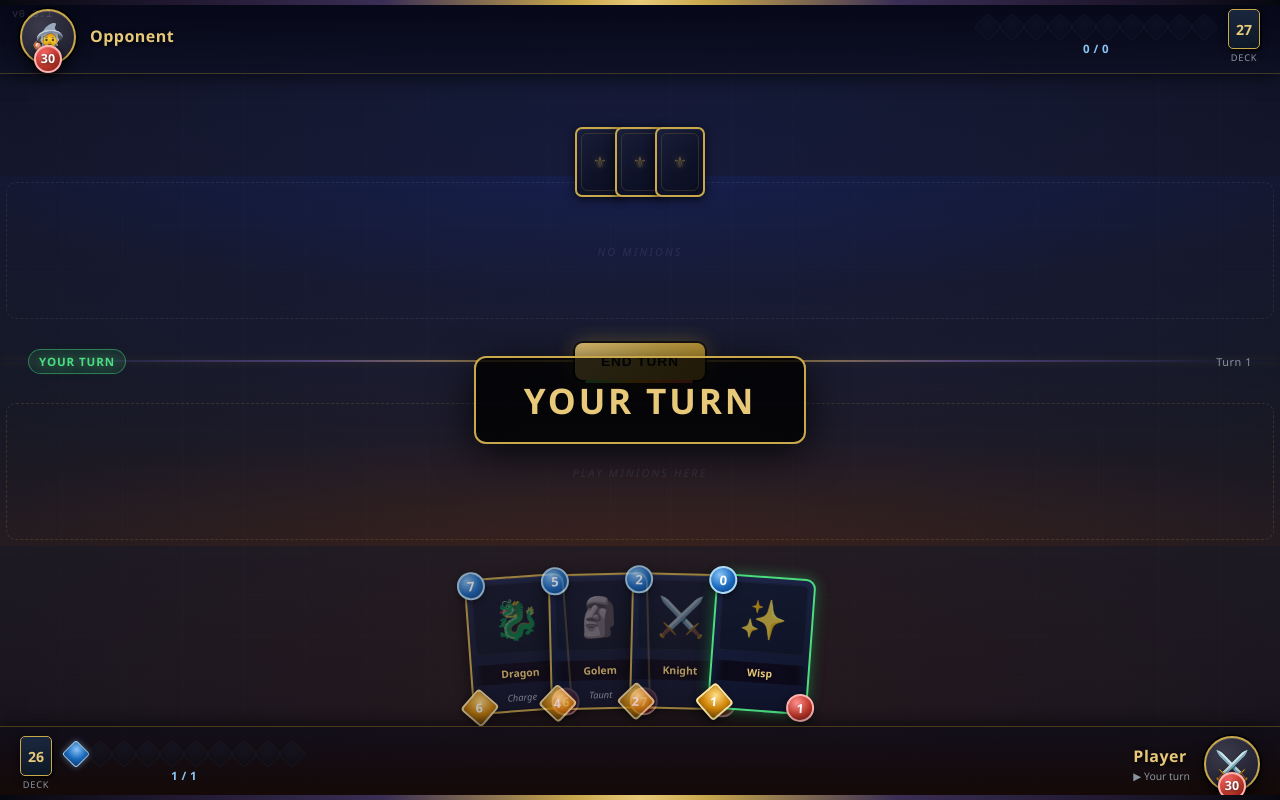
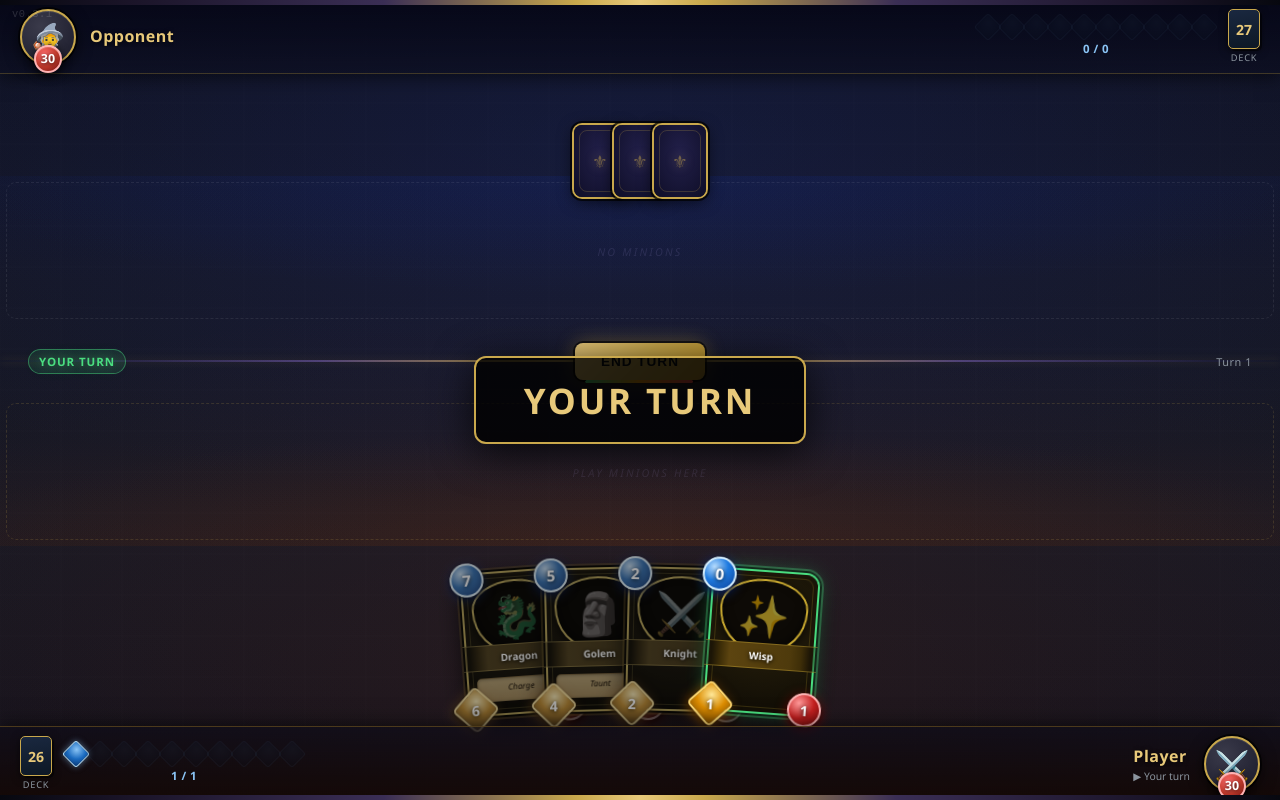
Before and after one commit to PennieEntertainment/CardLogy, a website: page game.html in a window 1280 px wide. Drawn offline with Linux system fonts and the light colour scheme.

Commit message:
Update game.html

```diff
--- a/game.html
+++ b/game.html
@@ -276,50 +276,38 @@
       position: relative;
     }
 
-    /* Hand fan arc — player */
-    #my-hand .card-in-hand:nth-child(1)  { transform: rotate(-6deg)  translateY(6px);  }
-    #my-hand .card-in-hand:nth-child(2)  { transform: rotate(-3.5deg) translateY(3px);  }
-    #my-hand .card-in-hand:nth-child(3)  { transform: rotate(-1.5deg) translateY(1px);  }
-    #my-hand .card-in-hand:nth-child(4)  { transform: rotate(0deg)    translateY(0px);  }
-    #my-hand .card-in-hand:nth-child(5)  { transform: rotate(1.5deg)  translateY(1px);  }
-    #my-hand .card-in-hand:nth-child(6)  { transform: rotate(3.5deg)  translateY(3px);  }
-    #my-hand .card-in-hand:nth-child(7)  { transform: rotate(6deg)    translateY(6px);  }
-    #my-hand .card-in-hand:nth-child(8)  { transform: rotate(8deg)    translateY(10px); }
-    #my-hand .card-in-hand:nth-child(9)  { transform: rotate(10deg)   translateY(14px); }
-    #my-hand .card-in-hand:nth-child(10) { transform: rotate(12deg)   translateY(18px); }
-    /* Override: hover always lifts cleanly */
-    #my-hand .card-playable:hover {
-      transform: translateY(-28px) scale(1.12) rotate(0deg) !important;
-    }
-
-
+    /* ─── Card base ─────────────────────────────────────────── */
     .card-in-hand {
-      width: 100px; height: 136px;
-      border-radius: 10px;
-      border: 2px solid;
+      width: 104px; height: 140px;
+      border-radius: 12px;
+      border: none;
       position: relative;
       cursor: pointer;
-      transition: transform 0.15s, box-shadow 0.15s;
+      transition: transform 0.18s cubic-bezier(0.34, 1.56, 0.64, 1), box-shadow 0.18s;
       flex-shrink: 0;
+      will-change: transform;
     }
     /* Card overlap in hand */
-    .card-in-hand + .card-in-hand  { margin-left: -22px; }
+    .card-in-hand + .card-in-hand  { margin-left: -26px; }
     .card-in-hand:first-child       { margin-left: 0; }
 
-    /* Opponent hand — face-down backs */
+    /* ─── Opponent face-down backs ──────────────────────────── */
     .card-back {
-      background: linear-gradient(135deg, #1a1f3a 0%, #0e1228 60%, #0a0d1e 100%);
-      border-color: var(--gold);
+      background:
+        radial-gradient(ellipse 70% 80% at 50% 40%, #22204a, #0f0e28),
+        linear-gradient(135deg, #1c1a40, #0d0c22);
       box-shadow:
-        0 2px 10px rgba(0,0,0,0.7),
-        inset 0 1px 0 rgba(255,255,255,0.06);
-    }
+        0 0 0 2px #c9a84c,
+        0 0 0 4px rgba(0,0,0,0.7),
+        0 4px 16px rgba(0,0,0,0.7);
+    }
+    /* Inner decorative inset */
     .card-back::before {
       content: '';
       position: absolute;
-      inset: 4px;
-      border-radius: 6px;
-      border: 1px solid rgba(201,168,76,0.18);
+      inset: 5px;
+      border-radius: 8px;
+      border: 1px solid rgba(201,168,76,0.22);
     }
     .card-back::after {
       content: '⚜';
@@ -328,134 +316,204 @@
       display: flex;
       align-items: center;
       justify-content: center;
-      font-size: 1.6rem;
-      color: rgba(201,168,76,0.40);
-      text-shadow: 0 0 10px rgba(201,168,76,0.3);
-    }
-
-    /* Opponent hand — compact face-down backs */
+      font-size: 1.7rem;
+      color: rgba(201,168,76,0.45);
+      text-shadow: 0 0 12px rgba(201,168,76,0.35);
+    }
+
+    /* Opponent hand — compact */
     #opp-hand .card-in-hand {
-      width: 50px;
-      height: 70px;
-      border-radius: 7px;
-    }
-    #opp-hand .card-in-hand + .card-in-hand { margin-left: -10px; }
-    #opp-hand .card-back::after { font-size: 1rem; }
-
-    /* Player hand — visible cards */
+      width: 52px;
+      height: 72px;
+      border-radius: 8px;
+    }
+    #opp-hand .card-in-hand + .card-in-hand { margin-left: -12px; }
+    #opp-hand .card-back::after { font-size: 1.1rem; }
+
+    /* ─── Player card — Hearthstone-style stone frame ───────── */
     .card-playable {
-      background: linear-gradient(170deg, #1e2548 0%, #141a35 55%, #0e1228 100%);
-      border-color: var(--gold);
+      /* Solid warm stone body — NO transparency */
+      background:
+        radial-gradient(ellipse 90% 60% at 50% 35%, #2e2410 0%, #1e1809 55%, #130f06 100%),
+        linear-gradient(180deg, #27200c 0%, #1a1508 100%);
       box-shadow:
-        0 4px 16px rgba(0,0,0,0.75),
-        inset 0 1px 0 rgba(255,255,255,0.07),
-        inset 0 -1px 0 rgba(0,0,0,0.3);
+        0 0 0 2px #c8a830,          /* gold ring */
+        0 0 0 4px #0e0b04,          /* dark gap */
+        0 0 0 6px rgba(140,100,12,0.35), /* outer warm glow */
+        0 8px 28px rgba(0,0,0,0.9),
+        inset 0 1px 2px rgba(255,210,80,0.08);
+    }
+    /* Inner stone texture frame line */
+    .card-playable::before {
+      content: '';
+      position: absolute;
+      inset: 4px;
+      border-radius: 9px;
+      border: 1px solid rgba(200,168,48,0.20);
+      pointer-events: none;
+      z-index: 2;
     }
     .card-playable:hover {
-      transform: translateY(-28px) scale(1.12) rotate(0deg) !important;
-      box-shadow: 0 20px 40px rgba(0,0,0,0.85), 0 0 30px rgba(201,168,76,0.25) !important;
+      transform: translateY(-32px) scale(1.14) rotate(0deg) !important;
+      box-shadow:
+        0 0 0 2px #e8c84a,
+        0 0 0 4px #0e0b04,
+        0 0 0 6px rgba(200,160,20,0.5),
+        0 24px 48px rgba(0,0,0,0.9),
+        0 0 40px rgba(200,168,40,0.3) !important;
       z-index: 99 !important;
     }
     .card-playable.can-play {
-      border-color: #4ade80;
-      box-shadow: 0 0 14px rgba(74,222,128,0.45), 0 4px 14px rgba(0,0,0,0.7);
-    }
-    .card-playable.cannot-play { opacity: 0.72; cursor: not-allowed; }
-    .card-playable.cannot-play:hover { transform: none !important; box-shadow: 0 4px 16px rgba(0,0,0,0.75) !important; }
-
-    /* Card cost gem (top-left) */
+      box-shadow:
+        0 0 0 2px #4ade80,
+        0 0 0 4px rgba(0,0,0,0.6),
+        0 0 0 6px rgba(74,222,128,0.3),
+        0 0 20px rgba(74,222,128,0.45),
+        0 8px 28px rgba(0,0,0,0.9);
+    }
+    .card-playable.cannot-play {
+      filter: brightness(0.65) saturate(0.6);
+      cursor: not-allowed;
+    }
+    .card-playable.cannot-play:hover {
+      transform: none !important;
+      filter: brightness(0.65) saturate(0.6) !important;
+    }
+
+    /* ─── Mana cost gem ─────────────────────────────────────── */
     .card-gem {
       position: absolute;
-      top: -9px; left: -9px;
-      width: 28px; height: 28px;
+      top: -12px; left: -12px;
+      width: 34px; height: 34px;
       border-radius: 50%;
-      background: radial-gradient(circle at 35% 30%, #8ac4f5, #1a6abf 55%, #0a3570);
-      border: 2px solid #aedaf7;
+      background: radial-gradient(circle at 32% 28%, #b8deff, #1e7ae0 45%, #0a3d92);
+      border: 2.5px solid #d4eeff;
       display: flex;
       align-items: center;
       justify-content: center;
-      font-size: 0.82rem;
+      font-size: 0.95rem;
       font-weight: 900;
       color: #fff;
-      z-index: 5;
-      box-shadow: 0 2px 6px rgba(0,0,0,0.6);
-    }
-    /* Card mini art */
+      text-shadow: 0 1px 5px rgba(0,0,0,0.9);
+      z-index: 6;
+      box-shadow: 0 3px 12px rgba(10,60,200,0.55), 0 2px 4px rgba(0,0,0,0.8);
+    }
+
+    /* ─── Art oval (Hearthstone portrait) ───────────────────── */
     .card-art {
       position: absolute;
-      top: 5px; left: 5px; right: 5px;
-      height: 70px;
-      background: #0d1220;
-      border-radius: 5px;
+      top: 7px; left: 8px; right: 8px;
+      height: 72px;
+      /* Oval portrait shape */
+      border-radius: 50% 50% 42% 42% / 40% 40% 58% 58%;
       overflow: hidden;
-      font-size: 2.4rem;
+      background: #0d0a06;
+      border: 2.5px solid #c8a830;
+      box-shadow:
+        0 3px 12px rgba(0,0,0,0.8),
+        inset 0 -4px 10px rgba(0,0,0,0.5);
+      z-index: 1;
       display: flex;
       align-items: center;
       justify-content: center;
-      box-shadow: inset 0 0 0 1px rgba(255,255,255,0.06);
+      font-size: 2.6rem;
     }
     .card-art img {
-      width: 100%; height: 100%;
+      width: 110%; height: 110%;
       object-fit: cover;
-      object-position: top center;
-    }
-    .card-art:not(:has(img)) { opacity: 0.6; }
+      object-position: center top;
+      margin-top: -4px;
+    }
+    .card-art:not(:has(img)) { color: rgba(200,168,48,0.55); }
+
+    /* ─── Name scroll / nameplate ───────────────────────────── */
     .card-name {
       position: absolute;
-      bottom: 27px; left: 0; right: 0;
-      font-size: 0.65rem;
-      font-weight: 800;
+      /* Sits just below art, slightly overlapping its bottom edge */
+      bottom: 43px; left: -4px; right: -4px;
+      z-index: 4;
+      font-size: 0.63rem;
+      font-weight: 900;
       text-align: center;
-      color: var(--gold2);
+      color: #fff;
+      text-shadow: 0 1px 4px rgba(0,0,0,1);
       white-space: nowrap;
       overflow: hidden;
       text-overflow: ellipsis;
-      background: linear-gradient(90deg,
-        transparent 0%,
-        rgba(10,8,20,0.88) 12%,
-        rgba(14,10,28,0.95) 50%,
-        rgba(10,8,20,0.88) 88%,
-        transparent 100%
-      );
-      padding: 3px 8px;
-      text-shadow: 0 1px 4px rgba(0,0,0,0.9);
-    }
+      padding: 5px 16px;
+      /* Solid scroll banner — winged at the edges */
+      background:
+        linear-gradient(90deg,
+          transparent   0%,
+          #1c1506      6%,
+          #3e2e08     14%,
+          #5c4410     22%,
+          #4e3a0c     76%,
+          #3e2e08     86%,
+          #1c1506     94%,
+          transparent 100%
+        );
+      border-top:    1px solid rgba(210,175,55,0.40);
+      border-bottom: 1px solid rgba(210,175,55,0.40);
+    }
+
+    /* ─── Description / text box ────────────────────────────── */
     .card-desc {
       position: absolute;
-      bottom: 6px; left: 4px; right: 4px;
-      font-size: 0.58rem;
+      bottom: 12px; left: 8px; right: 8px;
+      /* Parchment-style box */
+      background: linear-gradient(180deg, #c4a25a 0%, #b08840 100%);
+      border-radius: 5px;
+      border: 1px solid rgba(80,50,0,0.4);
+      box-shadow: inset 0 1px 3px rgba(0,0,0,0.25);
+      font-size: 0.52rem;
       text-align: center;
-      color: #9ba3b5;
-      white-space: nowrap;
+      line-height: 1.4;
+      color: #1e1000;
+      font-style: italic;
+      min-height: 24px;
+      max-height: 28px;
+      padding: 3px 5px;
+      display: -webkit-box;
+      -webkit-line-clamp: 2;
+      -webkit-box-orient: vertical;
       overflow: hidden;
-      text-overflow: ellipsis;
-      font-style: italic;
-    }
+      white-space: normal;
+      z-index: 3;
+    }
+    /* Hide parchment box if no description */
+    .card-desc:empty { display: none; }
+
+    /* ─── Attack (gold diamond) ─────────────────────────────── */
     .card-atk {
       position: absolute;
-      bottom: -9px; left: -9px;
-      width: 28px; height: 28px;
-      background: radial-gradient(circle at 35% 30%, #ffe08a, #d4890a 55%, #7a4a00);
-      border: 2px solid #ffe49e;
-      border-radius: 4px;
+      bottom: -12px; left: -12px;
+      width: 34px; height: 34px;
+      background: radial-gradient(circle at 32% 28%, #ffe898, #dc8c00 50%, #7a4a00);
+      border: 2.5px solid #ffd870;
+      border-radius: 5px;
       transform: rotate(45deg);
       display: flex; align-items: center; justify-content: center;
-      font-size: 0.78rem; font-weight: 900; color: #fff;
-      z-index: 5;
-      box-shadow: 0 2px 6px rgba(0,0,0,0.6);
+      font-size: 0.88rem; font-weight: 900; color: #fff;
+      text-shadow: 0 1px 5px rgba(0,0,0,0.9);
+      z-index: 6;
+      box-shadow: 0 3px 12px rgba(180,100,0,0.6), 0 2px 4px rgba(0,0,0,0.8);
     }
     .card-atk span { transform: rotate(-45deg); display: block; }
+
+    /* ─── Health (red circle) ───────────────────────────────── */
     .card-hp {
       position: absolute;
-      bottom: -9px; right: -9px;
-      width: 28px; height: 28px;
+      bottom: -12px; right: -12px;
+      width: 34px; height: 34px;
       border-radius: 50%;
-      background: radial-gradient(circle at 35% 30%, #ff9090, #c0392b 55%, #6a1010);
-      border: 2px solid #ffb3b3;
+      background: radial-gradient(circle at 32% 28%, #ff9a9a, #c42020 50%, #6a0808);
+      border: 2.5px solid #ffb4b4;
       display: flex; align-items: center; justify-content: center;
-      font-size: 0.78rem; font-weight: 900; color: #fff;
-      z-index: 5;
-      box-shadow: 0 2px 6px rgba(0,0,0,0.6);
+      font-size: 0.88rem; font-weight: 900; color: #fff;
+      text-shadow: 0 1px 5px rgba(0,0,0,0.9);
+      z-index: 6;
+      box-shadow: 0 3px 12px rgba(180,0,0,0.6), 0 2px 4px rgba(0,0,0,0.8);
     }
 
     /* ─── Battlefield ───────────────────────────────────────── */
@@ -524,95 +582,133 @@
 
     /* Minion card on field */
     .minion {
-      width: 102px; height: 128px;
-      border-radius: 10px;
+      width: 106px; height: 132px;
+      border-radius: 12px;
       position: relative;
       flex-shrink: 0;
       display: flex;
       align-items: center;
       justify-content: center;
       cursor: pointer;
-      transition: transform 0.15s, box-shadow 0.15s;
+      transition: transform 0.15s cubic-bezier(0.34,1.56,0.64,1), box-shadow 0.15s;
     }
     .minion .minion-art {
       position: absolute;
       inset: 0;
-      border-radius: 10px;
-      background: linear-gradient(170deg, #1e2548, #0e1228);
-      border: 2px solid var(--gold);
+      border-radius: 12px;
+      /* Same solid stone frame as hand cards */
+      background:
+        radial-gradient(ellipse 90% 60% at 50% 38%, #2e2410 0%, #1e1809 55%, #130f06 100%),
+        linear-gradient(180deg, #27200c 0%, #1a1508 100%);
+      border: none;
+      box-shadow:
+        0 0 0 2px #c8a830,
+        0 0 0 4px #0e0b04,
+        0 0 0 6px rgba(140,100,12,0.3),
+        0 6px 20px rgba(0,0,0,0.8);
       overflow: hidden;
       display: flex; align-items: center; justify-content: center;
       font-size: 2.4rem;
-      box-shadow: inset 0 0 0 1px rgba(255,255,255,0.06), 0 2px 8px rgba(0,0,0,0.5);
+    }
+    /* Portrait oval inside minion art area */
+    .minion .minion-art::before {
+      content: '';
+      position: absolute;
+      top: 5px; left: 7px; right: 7px;
+      height: 70px;
+      border-radius: 50% 50% 42% 42% / 40% 40% 58% 58%;
+      border: 1.5px solid rgba(200,168,48,0.35);
+      pointer-events: none;
+      z-index: 2;
     }
     .minion .minion-art img {
       width: 100%; height: 100%;
       object-fit: cover;
-      object-position: top center;
-    }
-    .minion:hover { transform: translateY(-8px); z-index: 20; }
+      object-position: center top;
+    }
+    .minion:hover { transform: translateY(-10px); z-index: 20; }
     .minion.can-attack .minion-art {
-      border-color: #f59e0b;
-      box-shadow: 0 0 14px rgba(245,158,11,0.6);
+      box-shadow:
+        0 0 0 2px #f59e0b,
+        0 0 0 4px rgba(0,0,0,0.6),
+        0 0 18px rgba(245,158,11,0.7);
       animation: pulse-gold 1.2s ease-in-out infinite;
     }
-    .minion.sleeping .minion-art { filter: brightness(0.5); }
-    /* Currently selected attacker — brighter gold ring */
+    .minion.sleeping .minion-art { filter: brightness(0.45) saturate(0.5); }
     .minion.attacking .minion-art {
-      border-color: #fde047;
-      box-shadow: 0 0 0 3px rgba(253,224,71,0.65), 0 0 22px rgba(253,224,71,0.9);
+      box-shadow:
+        0 0 0 2px #fde047,
+        0 0 0 4px rgba(0,0,0,0.5),
+        0 0 0 6px rgba(253,224,71,0.5),
+        0 0 28px rgba(253,224,71,0.9);
       animation: pulse-gold 0.6s ease-in-out infinite;
     }
-    /* Opponent minion that can be targeted */
     .minion.targetable { cursor: crosshair; }
     .minion.targetable .minion-art {
-      border-color: #f85149;
-      box-shadow: 0 0 0 3px rgba(248,81,73,0.5), 0 0 18px rgba(248,81,73,0.8);
+      box-shadow:
+        0 0 0 2px #f85149,
+        0 0 0 4px rgba(0,0,0,0.5),
+        0 0 0 6px rgba(248,81,73,0.4),
+        0 0 22px rgba(248,81,73,0.8);
       animation: pulse-red 0.8s ease-in-out infinite;
     }
     .minion .m-atk {
       position: absolute;
-      bottom: -9px; left: -9px;
-      width: 30px; height: 30px;
-      background: radial-gradient(circle at 35% 30%, #ffe08a, #d4890a 55%, #7a4a00);
-      border: 2px solid #ffe49e;
-      border-radius: 4px;
+      bottom: -12px; left: -12px;
+      width: 32px; height: 32px;
+      background: radial-gradient(circle at 32% 28%, #ffe898, #dc8c00 50%, #7a4800);
+      border: 2.5px solid #ffd870;
+      border-radius: 5px;
       transform: rotate(45deg);
       display: flex; align-items: center; justify-content: center;
-      font-size: 0.82rem; font-weight: 900; color: #fff;
+      font-size: 0.85rem; font-weight: 900; color: #fff;
+      text-shadow: 0 1px 4px rgba(0,0,0,0.9);
       z-index: 5;
+      box-shadow: 0 3px 10px rgba(180,100,0,0.55), 0 2px 4px rgba(0,0,0,0.8);
     }
     .minion .m-atk span { transform: rotate(-45deg); display: block; }
     .minion .m-hp {
       position: absolute;
-      bottom: -9px; right: -9px;
-      width: 30px; height: 30px;
+      bottom: -12px; right: -12px;
+      width: 32px; height: 32px;
       border-radius: 50%;
-      background: radial-gradient(circle at 35% 30%, #ff9090, #c0392b 55%, #6a1010);
-      border: 2px solid #ffb3b3;
+      background: radial-gradient(circle at 32% 28%, #ff9a9a, #c42020 50%, #6a0808);
+      border: 2.5px solid #ffb4b4;
       display: flex; align-items: center; justify-content: center;
-      font-size: 0.82rem; font-weight: 900; color: #fff;
+      font-size: 0.85rem; font-weight: 900; color: #fff;
+      text-shadow: 0 1px 4px rgba(0,0,0,0.9);
       z-index: 5;
+      box-shadow: 0 3px 10px rgba(180,0,0,0.55), 0 2px 4px rgba(0,0,0,0.8);
     }
     .minion .m-hp.damaged { color: #ff4444; }
     .minion .m-name {
       position: absolute;
-      bottom: 18px; left: 3px; right: 3px;
-      font-size: 0.62rem; font-weight: 800;
-      text-align: center; color: var(--gold2);
-      text-shadow: 0 1px 4px rgba(0,0,0,1);
+      bottom: 20px; left: 4px; right: 4px;
+      font-size: 0.60rem; font-weight: 900;
+      text-align: center; color: #fff;
+      text-shadow: 0 1px 5px rgba(0,0,0,1);
       white-space: nowrap; overflow: hidden; text-overflow: ellipsis;
+      /* Solid nameplate strip */
+      background:
+        linear-gradient(90deg,
+          transparent 0%, #1c1506 8%, #4e3a0c 20%, #4e3a0c 80%, #1c1506 92%, transparent 100%
+        );
+      padding: 3px 8px;
+      border-top: 1px solid rgba(200,168,48,0.3);
+      border-bottom: 1px solid rgba(200,168,48,0.3);
+      z-index: 3;
     }
     .minion .m-status {
       position: absolute;
-      top: -9px; left: 50%;
+      top: -10px; left: 50%;
       transform: translateX(-50%);
       display: flex; gap: 2px;
     }
     .m-badge {
-      background: #1a472a; border: 1px solid var(--gold); border-radius: 3px;
+      background: #1e1508; border: 1px solid #c8a830; border-radius: 3px;
       font-size: 0.45rem; font-weight: 700; padding: 1px 4px; color: var(--gold2);
       white-space: nowrap; text-transform: uppercase; letter-spacing: 0.05em;
+      box-shadow: 0 1px 4px rgba(0,0,0,0.7);
     }
 
     /* ─── Center Divider ────────────────────────────────────── */
```
